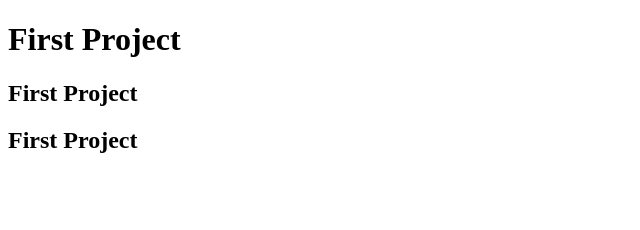
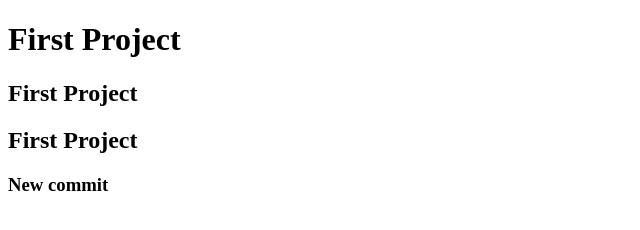
Before and after one commit to shipon888/first-git-projects, a plain HTML site: page index.html in a window 1280 px wide. Shown: the whole page, without its empty margins (0-640 px from the left). Drawn offline with Linux system fonts and the light colour scheme.

Commit message:
Changing H3

```diff
--- a/index.html
+++ b/index.html
@@ -10,5 +10,7 @@
     <h1>First Project</h1>
     <h2>First Project</h2>
     <h2>First Project</h2>
+    <h3>New commit</h3>
+
 </body>
 </html>
```
